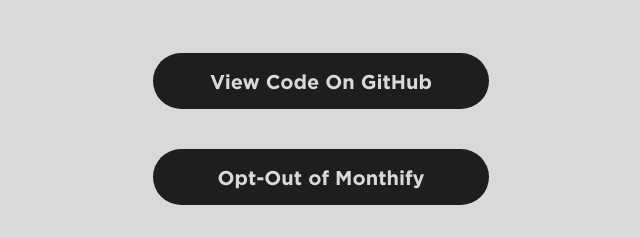
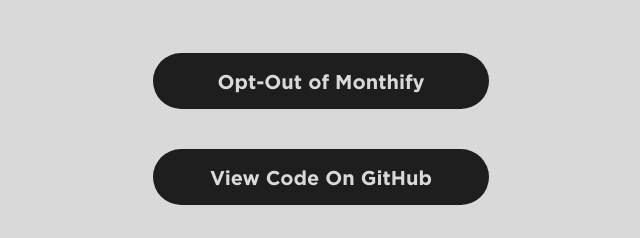
Before and after one commit to zaneHarrison/monthify-app, a Next.js app in the folder client/: page / in a window 1280 px wide. Shown: the part 1748-1986 px from the top of the page, without its empty margins (319-959 px from the left). Built offline with nearby package versions, Linux system fonts and the light colour scheme.

Commit message:
Swap homepage button order:

```diff
--- a/client/src/app/components/LearnMoreSection.tsx
+++ b/client/src/app/components/LearnMoreSection.tsx
@@ -51,16 +51,16 @@
         </p>
       </div>
       <Button
+        target="_self"
+        className="learnMoreButton"
+        text="Opt-Out of Monthify"
+        link="/opt-out"
+      />
+      <Button
         target="_blank"
         className="learnMoreButton"
         text="View Code On GitHub"
         link="https://github.com/zaneHarrison/monthify-app/tree/main"
-      />
-      <Button
-        target="_self"
-        className="learnMoreButton"
-        text="Opt-Out of Monthify"
-        link="/opt-out"
       />
       <div id="created-by-text" className={styles.createdByTextContainer}>
         <p className={light.className}>
```
